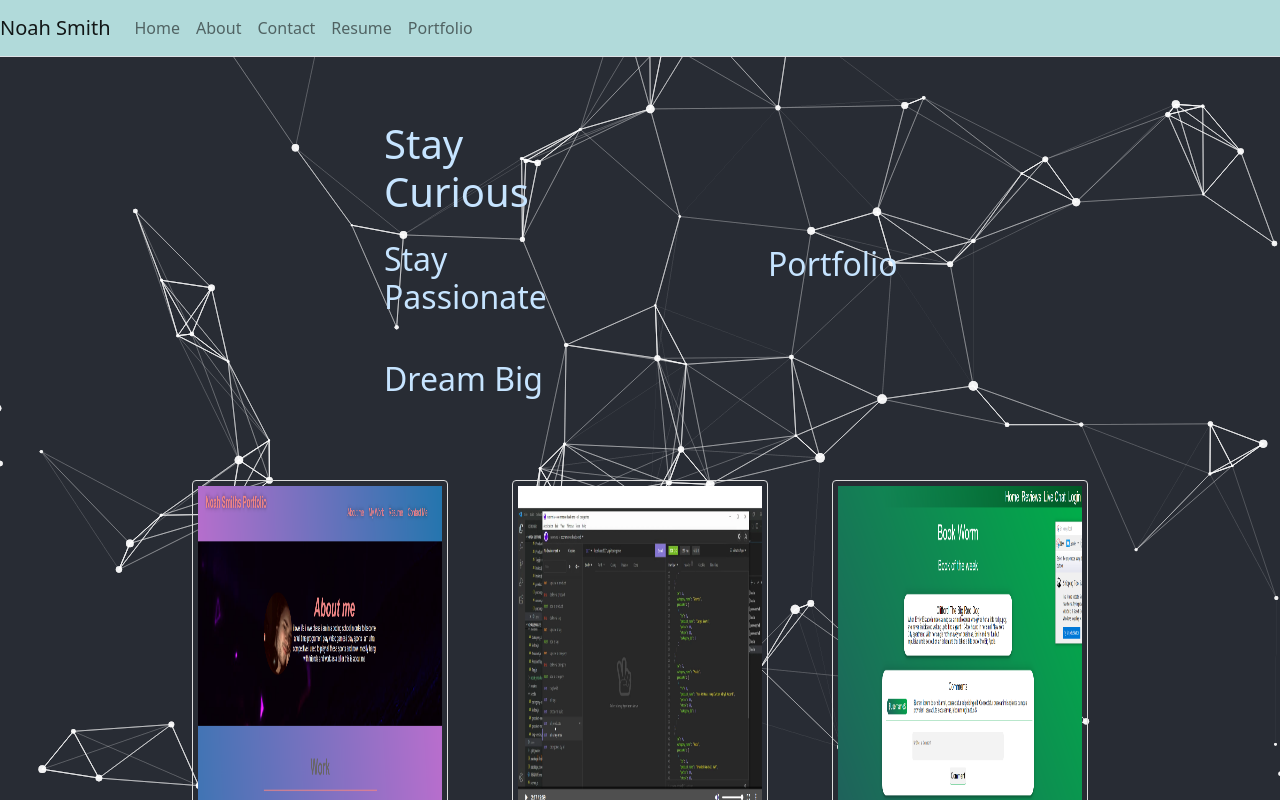
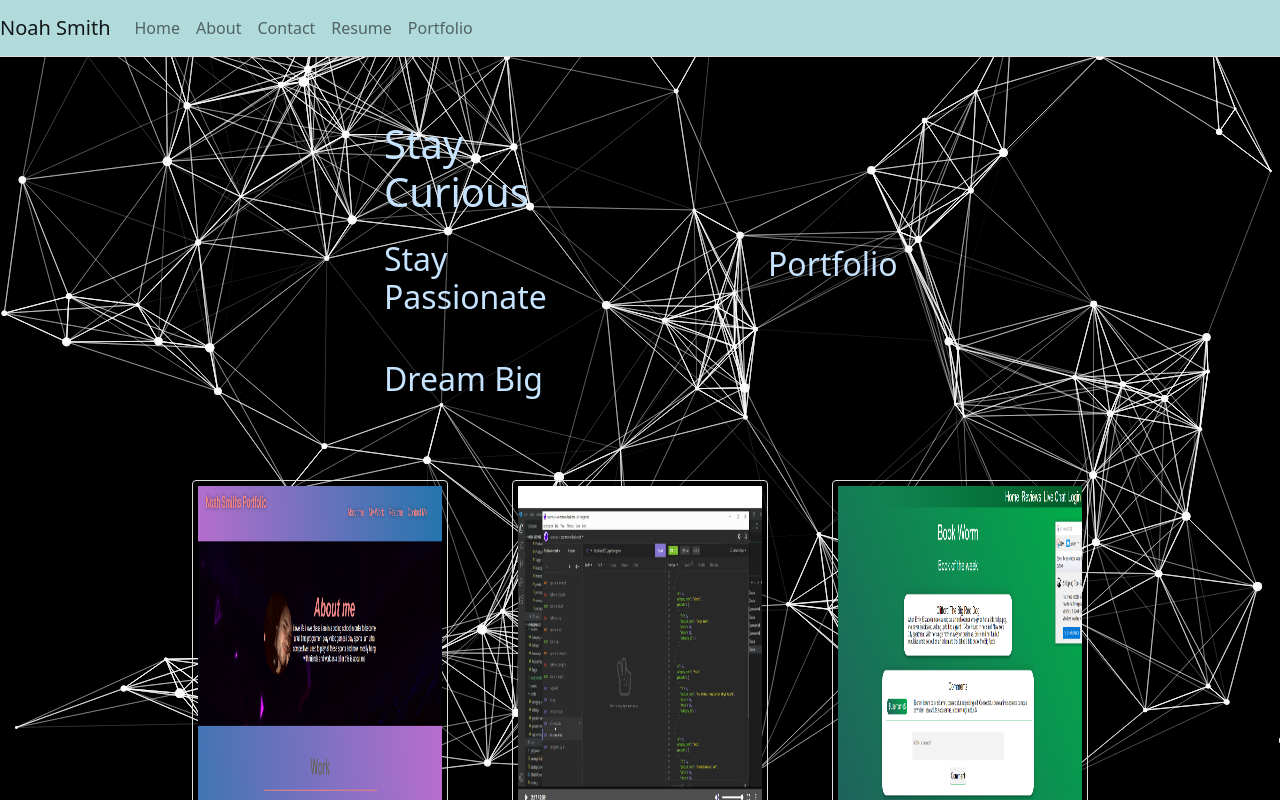
Before and after one commit to Noahdpsmith/PORTFOLIO, a React (Create React App) app: page /portfolio in a window 1280 px wide. Shown: the top 800 px of the page. Built offline with nearby package versions, Linux system fonts and the light colour scheme.

Commit message:
changed particles

```diff
--- a/src/App.css
+++ b/src/App.css
@@ -309,7 +309,7 @@
 }
 
 .App-header {
-  background-color: #282c34;
+  background-color: black;
   min-height: 350vh;
   max-height: 2000vh;
   display: flex;
--- a/src/config/particlesConfig.js
+++ b/src/config/particlesConfig.js
@@ -3,7 +3,7 @@
 const particlesConfig = {
     "particles": {
         "number": {
-          "value": 80,
+          "value": 100,
           "density": {
             "enable": true,
             "value_area": 800
@@ -49,14 +49,14 @@ const particlesConfig = {
         },
         "line_linked": {
           "enable": true,
-          "distance": 150,
+          "distance": 200,
           "color": "#ffffff",
           "opacity": 0.4,
           "width": 1
         },
         "move": {
           "enable": true,
-          "speed": 6,
+          "speed": 3,
           "direction": "none",
           "random": false,
           "straight": false,
```
